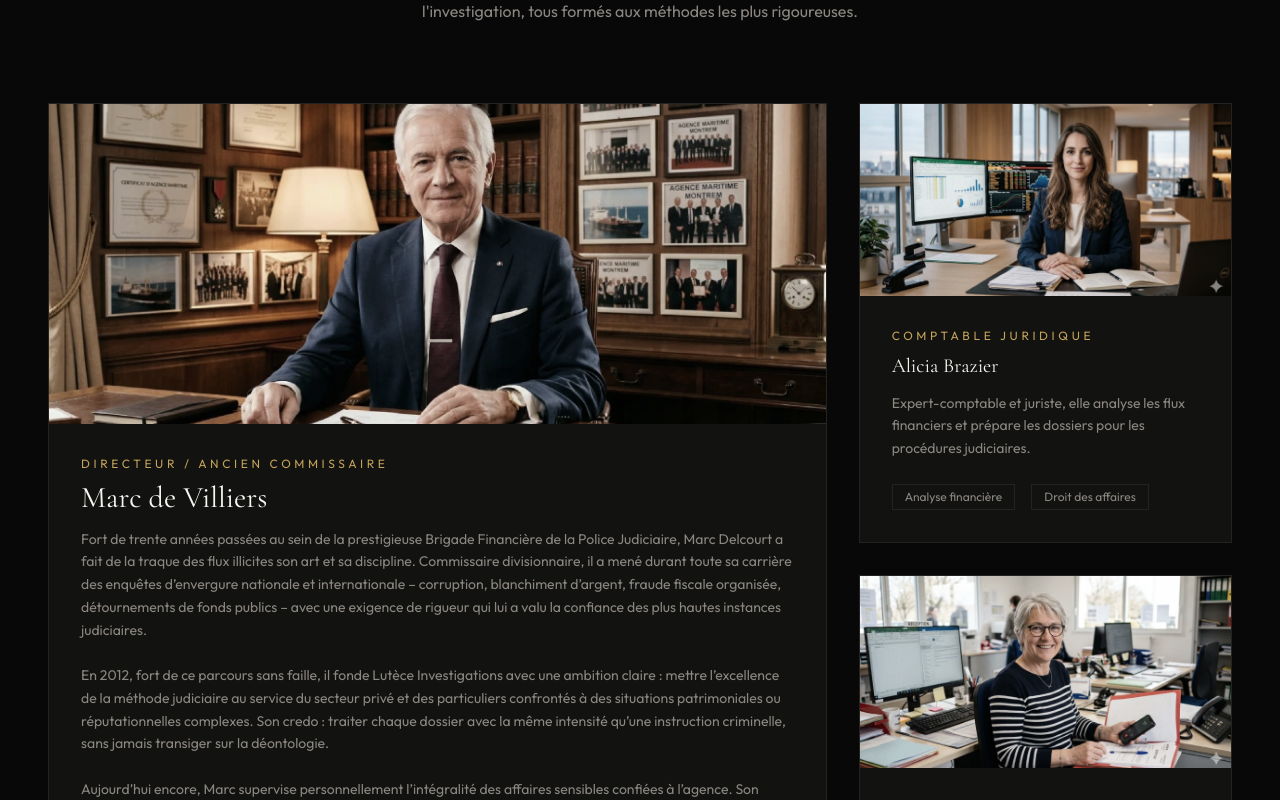
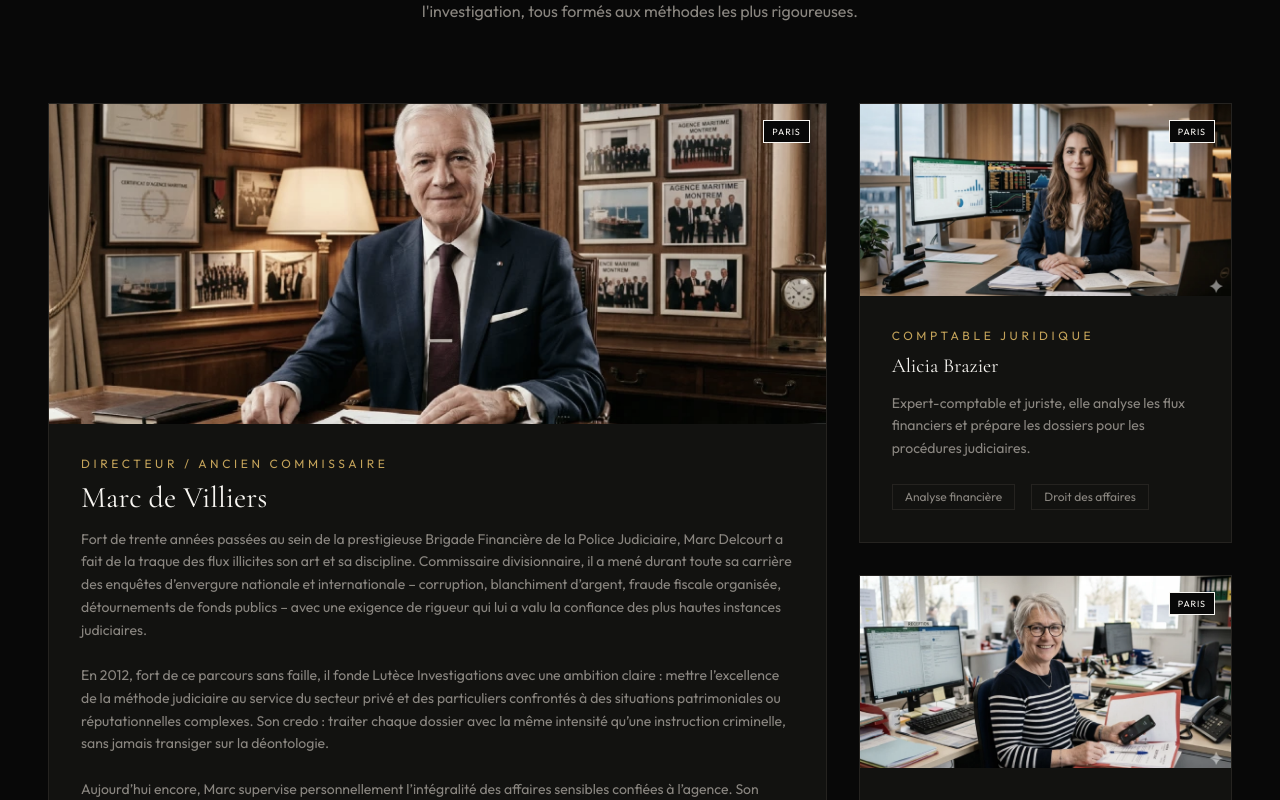
Before and after one commit to Sevrus/lutece-investigations, a Preact app: page / in a window 1280 px wide. Shown: the part 1240-2040 px from the top of the page. Built offline with nearby package versions, Linux system fonts and the light colour scheme.

Commit message:
Feat: Add location tag in team card

```diff
--- a/src/components/sections/Team.jsx
+++ b/src/components/sections/Team.jsx
@@ -103,6 +103,12 @@ function TeamCard({ member, onOpen }) {
             {member.status}
           </div>
         )}
+          <div
+            id={`location-${member.id}`}
+            class={`absolute top-4 right-4 z-10 text-[9px] uppercase tracking-widest px-2 py-1 border bg-(--bg)`}
+          >
+            {member.location}
+          </div>
         <img
           id={`img-${member.id}`}
           src={`/${member.image}`}
--- a/src/data/team.json
+++ b/src/data/team.json
@@ -11,6 +11,7 @@
     ],
     "status": "Disponible",
     "operational": false,
+    "location": "Paris",
     "forces": [
       "Pédagogie",
       "Réseau"
@@ -36,6 +37,7 @@
     ],
     "status": "Disponible",
     "operational": false,
+    "location": "Paris",
     "forces": [
       "Précision",
       "Discrétion"
@@ -58,6 +60,7 @@
     ],
     "status": "Disponible",
     "operational": false,
+    "location": "Paris",
     "forces": [
       "Discrétion absolue",
       "Organisation"
@@ -80,6 +83,7 @@
     ],
     "status": "Disponible",
     "operational": true,
+    "location": "Paris",
     "forces": [
       "Physique",
       "Observation"
@@ -104,6 +108,7 @@
     ],
     "status": "Disponible",
     "operational": true,
+    "location": "Paris",
     "forces": [
       "Hacking",
       "Analyse"
@@ -128,6 +133,7 @@
     ],
     "status": "Disponible",
     "operational": true,
+    "location": "Paris",
     "forces": [
       "Déduction",
       "Patience"
@@ -152,6 +158,7 @@
     ],
     "status": "Disponible",
     "operational": true,
+    "location": "Paris",
     "forces": [
       "Profilage",
       "Écoute"
@@ -176,6 +183,7 @@
     ],
     "status": "Disponible",
     "operational": true,
+    "location": "Paris",
     "forces": [
       "Adaptabilité",
       "Langues"
@@ -200,6 +208,7 @@
     ],
     "status": "Disponible",
     "operational": true,
+    "location": "Paris",
     "forces": [
       "Droit",
       "Diplomatie"
```
